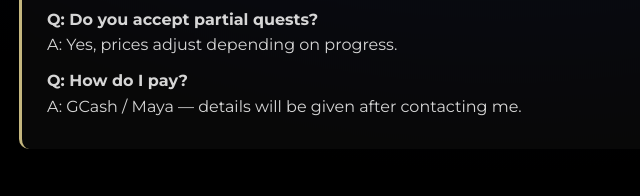
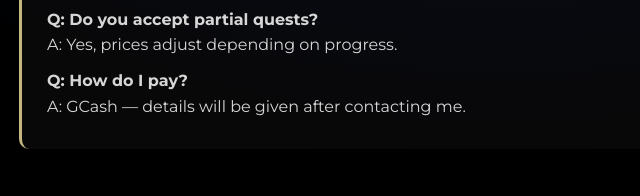
Before and after one commit to Rylle-Dumangon/Genshin_Pilots, a plain HTML site: page index.html in a window 1280 px wide. Shown: the part 2150-2346 px from the top of the page, 141-781 px from the left. Drawn offline with nearby package versions, Linux system fonts and the light colour scheme.

Commit message:
Update index.html

```diff
--- a/index.html
+++ b/index.html
@@ -331,7 +331,7 @@ footer {
     <p><strong>Q: Do I need to stay online while you pilot?</strong><br>A: No, you can log off. I will message you when I'm done.</p>
     <p><strong>Q: How long does a run take?</strong><br>A: Depends on the content, but most tasks are completed same-day unless it’s large exploration.</p>
     <p><strong>Q: Do you accept partial quests?</strong><br>A: Yes, prices adjust depending on progress.</p>
-    <p><strong>Q: How do I pay?</strong><br>A: GCash / Maya — details will be given after contacting me.</p>
+    <p><strong>Q: How do I pay?</strong><br>A: GCash — details will be given after contacting me.</p>
 </div>
 
 </div>
```
